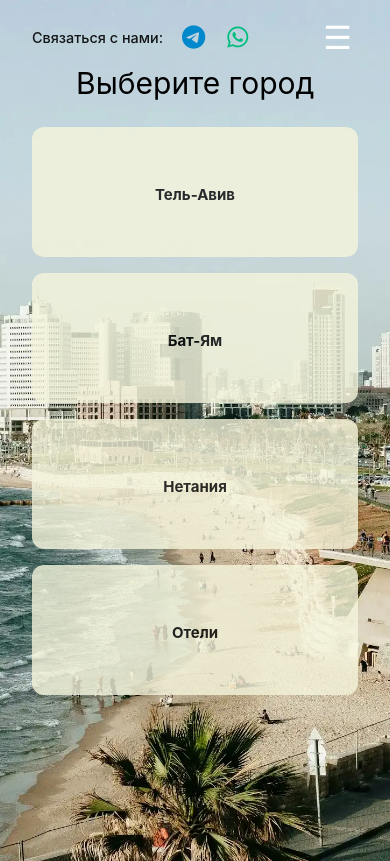
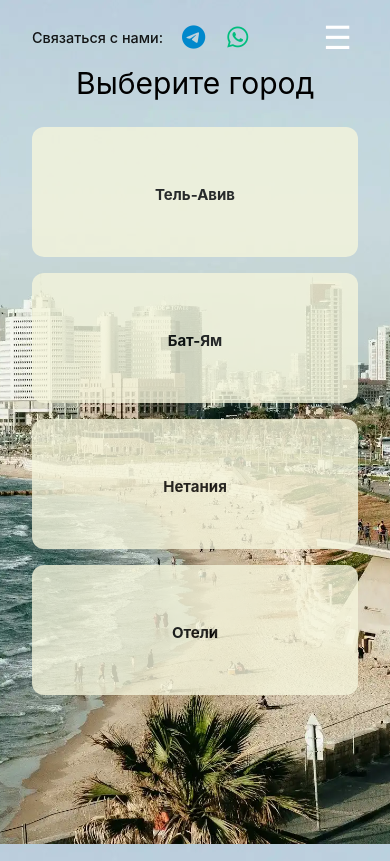
Before and after one commit to EvgeniyKarpuhin/apartments, a Vue app: page / in a window 390 px wide. Built offline with nearby package versions, Linux system fonts and the light colour scheme.

Commit message:
fix mobile height

```diff
--- a/src/assets/main.css
+++ b/src/assets/main.css
@@ -19,7 +19,7 @@ body {
   color: var(--color-text);
   background: url('/images/israel.webp') no-repeat center center;
   background-size: cover;
-  background-attachment: scroll;
+  background-attachment: fixed;
   line-height: 1.6;
   font-family:
     'Inter',
@@ -42,11 +42,11 @@ body {
   -moz-osx-font-smoothing: grayscale;
 }
 
-@media (min-width: 1024px) {
+/* @media (min-width: 1024px) {
   body {
     background-attachment: fixed;
   }
-}
+} */
 
 #app {
   max-width: 1280px;
```
